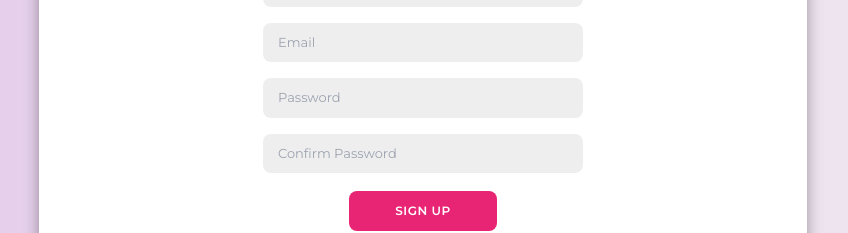
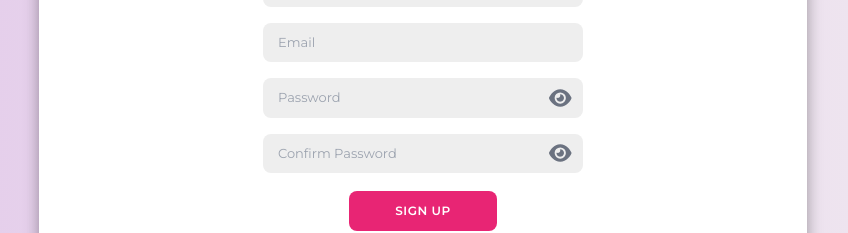
Before and after one commit to akhil-k-se/CampusMate, a React (Create React App) app in the folder frontend/: page /messSignIn in a window 1280 px wide. Shown: the part 329-562 px from the top of the page, without its empty margins (217-1065 px from the left). Built offline with nearby package versions, Linux system fonts and the light colour scheme; no server answers; the HTML template or start-up script is replaced by a standard one.

Commit message:
show password button

```diff
--- a/frontend/package.json
+++ b/frontend/package.json
@@ -21,6 +21,7 @@
     "gsap": "^3.12.5",
     "html5-qrcode": "^2.3.8",
     "js-cookie": "^3.0.5",
+    "lucide-react": "^0.462.0",
     "react": "^18.3.1",
     "react-bootstrap": "^2.10.4",
     "react-bootstrap-icons": "^1.11.4",
--- a/frontend/src/components/GateSecurity/gateLogin.jsx
+++ b/frontend/src/components/GateSecurity/gateLogin.jsx
@@ -2,6 +2,8 @@ import React, { useState } from "react";
 import { useNavigate } from "react-router-dom";
 import './gateLogin.css'
 import axios from "axios";
+import { FontAwesomeIcon } from '@fortawesome/react-fontawesome'
+import { faEye, faEyeSlash } from '@fortawesome/free-solid-svg-icons'
 
 function MessLogin() {
 
@@ -17,11 +19,11 @@ function MessLogin() {
     try {
       const response = await axios.post(
         "http://localhost:3005/gateSecurity/login",
-        loginData,{
-          withCredentials:true
+        loginData, {
+        withCredentials: true
       }
       );
-      console.log("The response is ",response.data)
+      console.log("The response is ", response.data)
       alert("Login successful!");
       navigate("/qrscanner");
     } catch (error) {
@@ -29,7 +31,11 @@ function MessLogin() {
     }
   };
 
-  const handleHomeClick=()=>{
+  const [passwordVisible, setPasswordVisible] = useState(false);
+  const togglePasswordVisibility = () => {
+    setPasswordVisible(!passwordVisible);
+  };
+  const handleHomeClick = () => {
     navigate("/");
   }
 
@@ -58,14 +64,14 @@ function MessLogin() {
             value={loginData.email}
             placeholder="Email"
           />
-            <input
-              type="password"
-              name="password"
-              id="password"
-              onChange={handleChangeAgain}
-              value={loginData.password}
-              placeholder="Password"
+          <div className='relative w-[100%]'>
+            <input type={passwordVisible ? "text" : "password"} name="password" id='password' onChange={handleChangeAgain} value={loginData.password} placeholder="Password" />
+            <FontAwesomeIcon
+              icon={passwordVisible ? faEyeSlash : faEye}
+              onClick={togglePasswordVisibility}
+              className="absolute right-3 top-1/2 transform -translate-y-1/2 cursor-pointer text-xl text-gray-500"
             />
+          </div>
           <a href="#">Forget Your Password?</a>
           <button>Sign In</button>
         </form>
--- a/frontend/src/components/GateSecurity/gateSign.jsx
+++ b/frontend/src/components/GateSecurity/gateSign.jsx
@@ -2,6 +2,8 @@ import React, { useState } from 'react'
 import './gateLogin.css'
 import { useNavigate } from 'react-router-dom';
 import axios from 'axios'
+import { FontAwesomeIcon } from '@fortawesome/react-fontawesome'
+import { faEye, faEyeSlash } from '@fortawesome/free-solid-svg-icons'
 
 function MessSign() {
     const [formData, setFormData] = useState({
@@ -15,11 +17,19 @@ function MessSign() {
 
     const navigate = useNavigate();
 
-    const handleBack = ()=>{
+    const handleBack = () => {
         navigate('/account');
     }
 
 
+    const [passwordVisible, setPasswordVisible] = useState(false);
+    const [confirmPasswordVisible, setConfirmPasswordVisible] = useState(false);
+    const togglePasswordVisibility = () => {
+        setPasswordVisible(!passwordVisible);
+    };
+    const toggleConfirmPasswordVisibility = () => {
+        setConfirmPasswordVisible(!confirmPasswordVisible);
+    };
     const handleSignUp = async (e) => {
         e.preventDefault()
         if (!passwordMatch) {
@@ -51,7 +61,7 @@ function MessSign() {
 
         } catch (err) {
             console.log(err);
-            const errorMssg =  err.response?.data?.msg || "An error occurred";
+            const errorMssg = err.response?.data?.msg || "An error occurred";
 
             alert(errorMssg);
         }
@@ -75,14 +85,28 @@ function MessSign() {
         <div className="logMain flex items-center justify-center">
 
             <div class="logContainer active flex items-center justify-center relative" id="logContainer">
-            <button className='absolute top-5 left-5' onClick={handleBack}>Back</button>
+                <button className='absolute top-5 left-5' onClick={handleBack}>Back</button>
                 <div className='w-[400px]'>
                     <form onSubmit={handleSignUp}>
                         <h1>Create Account</h1>
                         <input type="text" name="name" id='name' onChange={handleChange} value={formData.name} placeholder="Name" />
                         <input type="email" name="email" id='email' onChange={handleChange} value={formData.email} placeholder="Email" />
-                        <input type="password" name="password" id='password' onChange={handleChange} value={formData.password} placeholder="Password" />
-                        <input type="password" name="confirmPassword" id='confirmPassword' onChange={handleChange} value={formData.confirmPassword} placeholder="Confirm Password" />
+                        <div className='relative w-[100%]'>
+                            <input type={passwordVisible ? "text" : "password"} name="password" id='password' onChange={handleChange} value={formData.password} placeholder="Password" />
+                            <FontAwesomeIcon
+                                icon={passwordVisible ? faEyeSlash : faEye}
+                                onClick={togglePasswordVisibility}
+                                className="absolute right-3 top-1/2 transform -translate-y-1/2 cursor-pointer text-xl text-gray-500"
+                            />
+                        </div>
+                        <div className='relative w-[100%]'>
+                            <input type={confirmPasswordVisible ? "text" : "password"} name="confirm_password" id='confirm_password' onChange={handleChange} value={formData.confirm_password} placeholder="Confirm Password" />
+                            <FontAwesomeIcon
+                                icon={confirmPasswordVisible ? faEyeSlash : faEye}
+                                onClick={toggleConfirmPasswordVisibility}
+                                className="absolute right-3 top-1/2 transform -translate-y-1/2 cursor-pointer text-xl text-gray-500"
+                            />
+                        </div>
                         <button>Sign Up</button>
                     </form>
                 </div>
--- a/frontend/src/components/LoginRegister/loginRegister.jsx
+++ b/frontend/src/components/LoginRegister/loginRegister.jsx
@@ -2,6 +2,8 @@ import React, { useState } from 'react'
 import './loginRegister.css'
 import { useNavigate } from 'react-router-dom';
 import axios from 'axios'
+import { FontAwesomeIcon } from '@fortawesome/react-fontawesome'
+import { faEye, faEyeSlash } from '@fortawesome/free-solid-svg-icons'
 
 function RegisterLogin() {
     const [formData, setFormData] = useState({
@@ -22,7 +24,14 @@ function RegisterLogin() {
     }
 
     const [isActive, setIsActive] = useState(false);
-
+    const [passwordVisible, setPasswordVisible] = useState(false);
+    const [confirmPasswordVisible, setConfirmPasswordVisible] = useState(false);
+    const togglePasswordVisibility = () => {
+        setPasswordVisible(!passwordVisible);
+    };
+    const toggleConfirmPasswordVisibility = () => {
+        setConfirmPasswordVisible(!confirmPasswordVisible);
+    };
     const makeActive = () => {
         setIsActive(true);
     };
@@ -56,7 +65,7 @@ function RegisterLogin() {
 
         } catch (err) {
             console.log(err);
-            const errorMssg =  err.response?.data?.msg || "An error occurred";
+            const errorMssg = err.response?.data?.msg || "An error occurred";
 
             alert(errorMssg);
         }
@@ -95,7 +104,7 @@ function RegisterLogin() {
             navigate('/user')
         } catch (err) {
             console.log(err);
-            const errorMssg =  err.response?.data?.msg || "An error occurred";
+            const errorMssg = err.response?.data?.msg || "An error occurred";
             alert(errorMssg);
         }
     }
@@ -117,8 +126,22 @@ function RegisterLogin() {
                         <input type="text" name="name" id='name' onChange={handleChange} value={formData.name} placeholder="Name" />
                         <input type='number' name="enrollmentID" id='enrollmentID' onChange={handleChange} value={formData.enrollmentID} placeholder='Enrollment ID' />
                         <input type="email" name="email" id='email' onChange={handleChange} value={formData.email} placeholder="Email" />
-                        <input type="password" name="password" id='password' onChange={handleChange} value={formData.password} placeholder="Password" />
-                        <input type="password" name="confirm_password" id='confirm_password' onChange={handleChange} value={formData.confirm_password} placeholder="Confirm Password" />
+                        <div className='relative w-[100%]'>
+                            <input type={passwordVisible ? "text" : "password"} name="password" id='password' onChange={handleChange} value={formData.password} placeholder="Password" />
+                            <FontAwesomeIcon
+                                icon={passwordVisible ? faEyeSlash : faEye}
+                                onClick={togglePasswordVisibility}
+                                className="absolute right-3 top-1/2 transform -translate-y-1/2 cursor-pointer text-xl text-gray-500"
+                            />
+                        </div>
+                        <div className='relative w-[100%]'>
+                            <input type={confirmPasswordVisible ? "text" : "password"} name="confirm_password" id='confirm_password' onChange={handleChange} value={formData.confirm_password} placeholder="Confirm Password" />
+                            <FontAwesomeIcon
+                                icon={confirmPasswordVisible ? faEyeSlash : faEye}
+                                onClick={toggleConfirmPasswordVisibility}
+                                className="absolute right-3 top-1/2 transform -translate-y-1/2 cursor-pointer text-xl text-gray-500"
+                            />
+                        </div>
                         {/* <input type='file'/> */}
                         <button>Sign Up</button>
                     </form>
@@ -127,7 +150,14 @@ function RegisterLogin() {
                     <form onSubmit={handleSignIn}>
                         <h1>Sign In</h1>
                         <input type="number" name="enrollmentID" id='enrollmentID' onChange={handleChangeAgain} value={loginData.enrollmentID} placeholder="Enrollment ID" />
-                        <input type="password" name="password" id='password' onChange={handleChangeAgain} value={loginData.password} placeholder="Password" />
+                        <div className='relative w-[100%]'>
+                            <input type={passwordVisible ? "text" : "password"} name="password" id='password' onChange={handleChangeAgain} value={loginData.password} placeholder="Password" />
+                            <FontAwesomeIcon
+                                icon={passwordVisible ? faEyeSlash : faEye}
+                                onClick={togglePasswordVisibility}
+                                className="absolute right-3 top-1/2 transform -translate-y-1/2 cursor-pointer text-xl text-gray-500"
+                            />
+                        </div>
                         <a href="#">Forget Your Password?</a>
                         <button onClick={handleSignIn}>Sign In</button>
                     </form>
--- a/frontend/src/components/adminLogin/adminLogin.jsx
+++ b/frontend/src/components/adminLogin/adminLogin.jsx
@@ -2,6 +2,8 @@ import React, { useState } from 'react'
 import { useNavigate } from 'react-router-dom'
 import '../LoginRegister/loginRegister.css'
 import axios from 'axios'
+import { FontAwesomeIcon } from '@fortawesome/react-fontawesome'
+import { faEye, faEyeSlash } from '@fortawesome/free-solid-svg-icons'
 
 function AdminLogin() {
     const [formData, setFormData] = useState({
@@ -12,22 +14,25 @@ function AdminLogin() {
         password: '',
         confirmPassword: ''
     })
-
-    const navigate = useNavigate()
-
-
     const [isActive, setIsActive] = useState(false);
-
     const makeActive = () => {
         setIsActive(true);
     };
-
     const removeActive = () => {
         setIsActive(false);
     };
 
     const [passwordMatch, setPasswordMatch] = useState(true)
+    const [passwordVisible, setPasswordVisible] = useState(false);
+    const [confirmPasswordVisible, setConfirmPasswordVisible] = useState(false);
+    const togglePasswordVisibility = () => {
+        setPasswordVisible(!passwordVisible);
+    };
+    const toggleConfirmPasswordVisibility = () => {
+        setConfirmPasswordVisible(!confirmPasswordVisible);
+    };
 
+    const navigate = useNavigate()
     const handleSignUp = async (e) => {
         e.preventDefault()
         if (!passwordMatch) {
@@ -109,8 +114,22 @@ function AdminLogin() {
                         <input type="text" name="hostel" id='hostel' onChange={handleChange} value={formData.hostel} placeholder="Hostel" />
                         <input type="text" name="role" id='role' onChange={handleChange} value={formData.role} placeholder="Role" />
                         <input type="email" name="email" id='email' onChange={handleChange} value={formData.email} placeholder="Email" />
-                        <input type="password" name="password" id='password' onChange={handleChange} value={formData.password} placeholder="Password" />
-                        <input type="password" name="confirm_password" id='confirm_password' onChange={handleChange} value={formData.confirm_password} placeholder="Confirm Password" />
+                        <div className='relative w-[100%]'>
+                            <input type={passwordVisible ? "text" : "password"} name="password" id='password' onChange={handleChange} value={formData.password} placeholder="Password" />
+                            <FontAwesomeIcon
+                                icon={passwordVisible ? faEyeSlash : faEye}
+                                onClick={togglePasswordVisibility}
+                                className="absolute right-3 top-1/2 transform -translate-y-1/2 cursor-pointer text-xl text-gray-500"
+                            />
+                        </div>
+                        <div className='relative w-[100%]'>
+                            <input type={confirmPasswordVisible ? "text" : "password"} name="confirm_password" id='confirm_password' onChange={handleChange} value={formData.confirm_password} placeholder="Confirm Password" />
+                            <FontAwesomeIcon
+                                icon={confirmPasswordVisible ? faEyeSlash : faEye}
+                                onClick={toggleConfirmPasswordVisibility}
+                                className="absolute right-3 top-1/2 transform -translate-y-1/2 cursor-pointer text-xl text-gray-500"
+                            />
+                        </div>
                         <button>Sign Up</button>
                     </form>
                 </div>
@@ -118,7 +137,14 @@ function AdminLogin() {
                     <form onSubmit={handleSignIn}>
                         <h1>Sign In</h1>
                         <input type="email" name="email" id='email' onChange={handleChangeAgain} value={loginData.email} placeholder="Email" />
-                        <input type="password" name="password" id='password' onChange={handleChangeAgain} value={loginData.password} placeholder="Password" />
+                        <div className='relative w-[100%]'>
+                            <input type={passwordVisible ? "text" : "password"} name="password" id='password' onChange={handleChangeAgain} value={loginData.password} placeholder="Password" />
+                            <FontAwesomeIcon
+                                icon={passwordVisible ? faEyeSlash : faEye}
+                                onClick={togglePasswordVisibility}
+                                className="absolute right-3 top-1/2 transform -translate-y-1/2 cursor-pointer text-xl text-gray-500"
+                            />
+                        </div>
                         <a href="#">Forget Your Password?</a>
                         <button>Sign In</button>
                     </form>
--- a/frontend/src/components/messLogin/messLogin.jsx
+++ b/frontend/src/components/messLogin/messLogin.jsx
@@ -2,6 +2,8 @@ import React, { useState } from "react";
 import { useNavigate } from "react-router-dom";
 import '../messLogin/messLogin.css'
 import axios from "axios";
+import { FontAwesomeIcon } from '@fortawesome/react-fontawesome'
+import { faEye, faEyeSlash } from '@fortawesome/free-solid-svg-icons'
 
 function MessLogin() {
   const [formData, setFormData] = useState({
@@ -14,6 +16,10 @@ function MessLogin() {
     email: "", // Changed from name to match backend
     password: "",
   });
+  const [passwordVisible, setPasswordVisible] = useState(false);
+  const togglePasswordVisibility = () => {
+    setPasswordVisible(!passwordVisible);
+  };
 
   const navigate = useNavigate();
 
@@ -33,8 +39,8 @@ function MessLogin() {
     try {
       const response = await axios.post(
         "http://localhost:3005/mess/login",
-        loginData,{
-          withCredentials:true
+        loginData, {
+        withCredentials: true
       }
       );
       localStorage.setItem("token", response.data.token); // Store token
@@ -45,7 +51,7 @@ function MessLogin() {
     }
   };
 
-  const handleHomeClick=()=>{
+  const handleHomeClick = () => {
     navigate("/");
   }
 
@@ -75,14 +81,14 @@ function MessLogin() {
             value={loginData.email}
             placeholder="Email"
           />
-            <input
-              type="password"
-              name="password"
-              id="password"
-              onChange={handleChangeAgain}
-              value={loginData.password}
-              placeholder="Password"
+          <div className='relative w-[100%]'>
+            <input type={passwordVisible ? "text" : "password"} name="password" id='password' onChange={handleChangeAgain} value={loginData.password} placeholder="Password" />
+            <FontAwesomeIcon
+              icon={passwordVisible ? faEyeSlash : faEye}
+              onClick={togglePasswordVisibility}
+              className="absolute right-3 top-1/2 transform -translate-y-1/2 cursor-pointer text-xl text-gray-500"
             />
+          </div>
           <a href="#">Forget Your Password?</a>
           <button>Sign In</button>
         </form>
--- a/frontend/src/components/messLogin/messSignup.jsx
+++ b/frontend/src/components/messLogin/messSignup.jsx
@@ -2,6 +2,8 @@ import React, { useState } from 'react'
 import './messLogin.css'
 import { useNavigate } from 'react-router-dom';
 import axios from 'axios'
+import { FontAwesomeIcon } from '@fortawesome/react-fontawesome'
+import { faEye, faEyeSlash } from '@fortawesome/free-solid-svg-icons'
 
 function MessSign() {
     const [formData, setFormData] = useState({
@@ -11,14 +13,20 @@ function MessSign() {
         confirmPassword: '',
     })
 
-    const [passwordMatch, setPasswordMatch] = useState(true)
-
     const navigate = useNavigate();
 
-    const handleBack = ()=>{
+    const handleBack = () => {
         navigate('/account');
     }
-
+    const [passwordMatch, setPasswordMatch] = useState(true)
+    const [passwordVisible, setPasswordVisible] = useState(false);
+    const [confirmPasswordVisible, setConfirmPasswordVisible] = useState(false);
+    const togglePasswordVisibility = () => {
+        setPasswordVisible(!passwordVisible);
+    };
+    const toggleConfirmPasswordVisibility = () => {
+        setConfirmPasswordVisible(!confirmPasswordVisible);
+    };
 
     const handleSignUp = async (e) => {
         e.preventDefault()
@@ -51,7 +59,7 @@ function MessSign() {
 
         } catch (err) {
             console.log(err);
-            const errorMssg =  err.response?.data?.msg || "An error occurred";
+            const errorMssg = err.response?.data?.msg || "An error occurred";
 
             alert(errorMssg);
         }
@@ -75,14 +83,28 @@ function MessSign() {
         <div className="logMain flex items-center justify-center">
 
             <div class="logContainer active flex items-center justify-center relative" id="logContainer">
-            <button className='absolute top-5 left-5' onClick={handleBack}>Back</button>
+                <button className='absolute top-5 left-5' onClick={handleBack}>Back</button>
                 <div className='w-[400px]'>
                     <form onSubmit={handleSignUp}>
                         <h1>Create Account</h1>
                         <input type="text" name="name" id='name' onChange={handleChange} value={formData.name} placeholder="Name" />
                         <input type="email" name="email" id='email' onChange={handleChange} value={formData.email} placeholder="Email" />
-                        <input type="password" name="password" id='password' onChange={handleChange} value={formData.password} placeholder="Password" />
-                        <input type="password" name="confirmPassword" id='confirmPassword' onChange={handleChange} value={formData.confirmPassword} placeholder="Confirm Password" />
+                        <div className='relative w-[100%]'>
+                            <input type={passwordVisible ? "text" : "password"} name="password" id='password' onChange={handleChange} value={formData.password} placeholder="Password" />
+                            <FontAwesomeIcon
+                                icon={passwordVisible ? faEyeSlash : faEye}
+                                onClick={togglePasswordVisibility}
+                                className="absolute right-3 top-1/2 transform -translate-y-1/2 cursor-pointer text-xl text-gray-500"
+                            />
+                        </div>
+                        <div className='relative w-[100%]'>
+                            <input type={confirmPasswordVisible ? "text" : "password"} name="confirm_password" id='confirm_password' onChange={handleChange} value={formData.confirm_password} placeholder="Confirm Password" />
+                            <FontAwesomeIcon
+                                icon={confirmPasswordVisible ? faEyeSlash : faEye}
+                                onClick={toggleConfirmPasswordVisibility}
+                                className="absolute right-3 top-1/2 transform -translate-y-1/2 cursor-pointer text-xl text-gray-500"
+                            />
+                        </div>
                         <button>Sign Up</button>
                     </form>
                 </div>
```
Also changed, not shown: 1 other file (tests, documents, lock files or other folders). Lines whose indentation alone changed are shown as unchanged.
